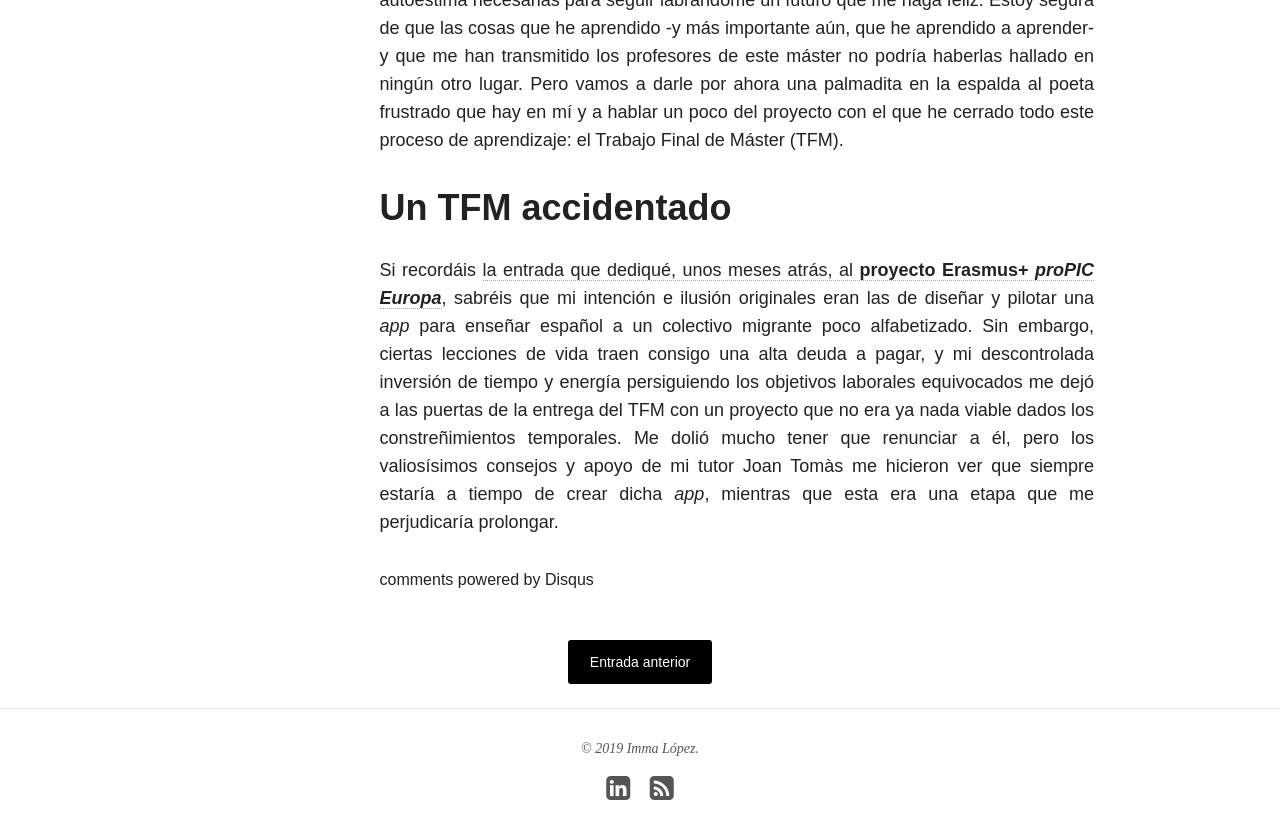
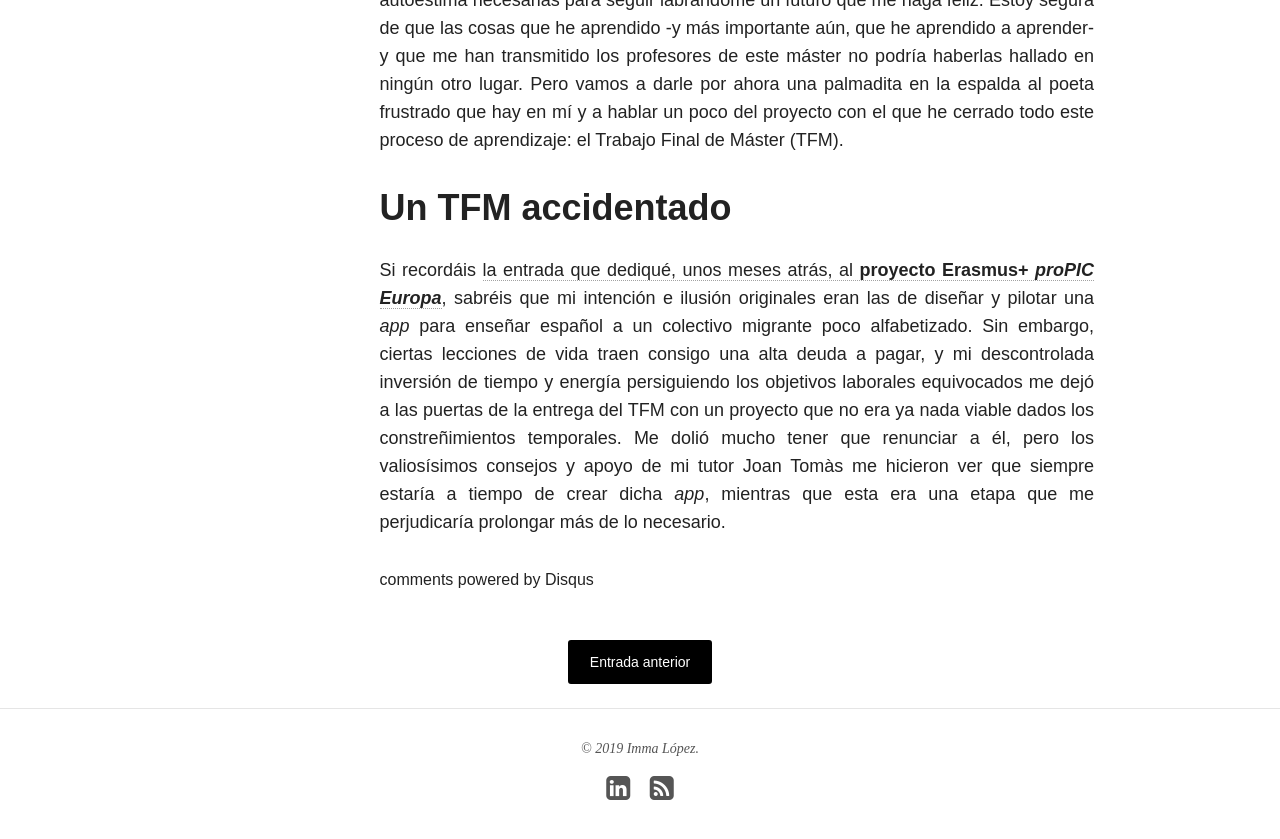
Before and after one commit to immalopez/immalopez.github.io, a Jekyll site: the page built from _posts/blog/2019-07-15-fluidez-oral-tfm.md, in a window 1280 px wide and 900 px high, scrolled down 1792 px. Shown: the top 839 px of the window. Built offline with Jekyll 4.4.1, drawn with Linux system fonts in a browser that asks for light colours; nearby versions of some CDN libraries; comment, search, counter and statistics services are not loaded.

Commit message:
Update 2019-07-15-fluidez-oral-tfm.md

```diff
--- a/_posts/blog/2019-07-15-fluidez-oral-tfm.md
+++ b/_posts/blog/2019-07-15-fluidez-oral-tfm.md
@@ -21,4 +21,4 @@
 
 # Un TFM accidentado
 
-Si recordáis <a href="https://immalopez.github.io/blog/proPIC-Europa/" target="_blank">la entrada que dediqué, unos meses atrás, al **proyecto Erasmus+ _proPIC Europa_**</a>, sabréis que mi intención e ilusión originales eran las de diseñar y pilotar una _app_ para enseñar español a un colectivo migrante poco alfabetizado. Sin embargo, ciertas lecciones de vida traen consigo una alta deuda a pagar, y mi descontrolada inversión de tiempo y energía persiguiendo los objetivos laborales equivocados me dejó a las puertas de la entrega del TFM con un proyecto que no era ya nada viable dados los constreñimientos temporales. Me dolió mucho tener que renunciar a él, pero los valiosísimos consejos y apoyo de mi tutor Joan Tomàs me hicieron ver que siempre estaría a tiempo de crear dicha _app_, mientras que esta era una etapa que me perjudicaría prolongar.
+Si recordáis <a href="https://immalopez.github.io/blog/proPIC-Europa/" target="_blank">la entrada que dediqué, unos meses atrás, al **proyecto Erasmus+ _proPIC Europa_**</a>, sabréis que mi intención e ilusión originales eran las de diseñar y pilotar una _app_ para enseñar español a un colectivo migrante poco alfabetizado. Sin embargo, ciertas lecciones de vida traen consigo una alta deuda a pagar, y mi descontrolada inversión de tiempo y energía persiguiendo los objetivos laborales equivocados me dejó a las puertas de la entrega del TFM con un proyecto que no era ya nada viable dados los constreñimientos temporales. Me dolió mucho tener que renunciar a él, pero los valiosísimos consejos y apoyo de mi tutor Joan Tomàs me hicieron ver que siempre estaría a tiempo de crear dicha _app_, mientras que esta era una etapa que me perjudicaría prolongar más de lo necesario.
```
